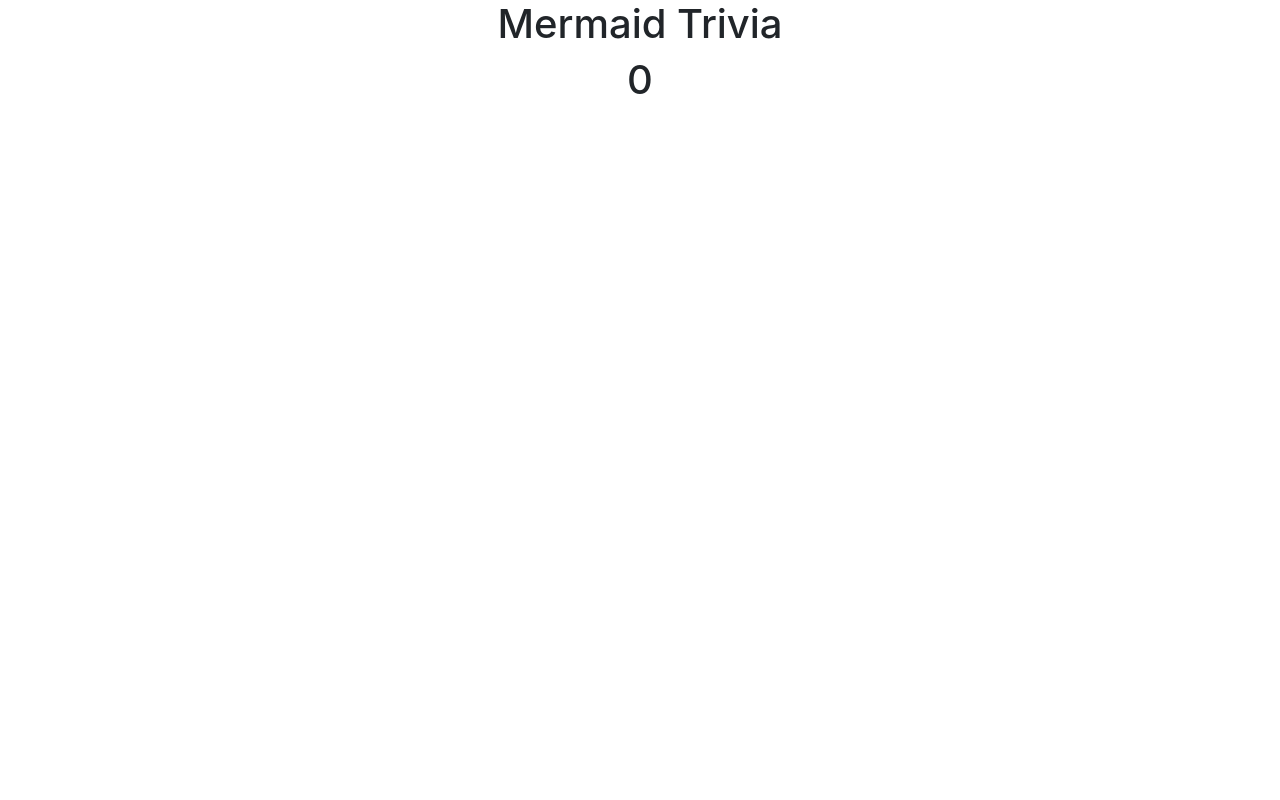
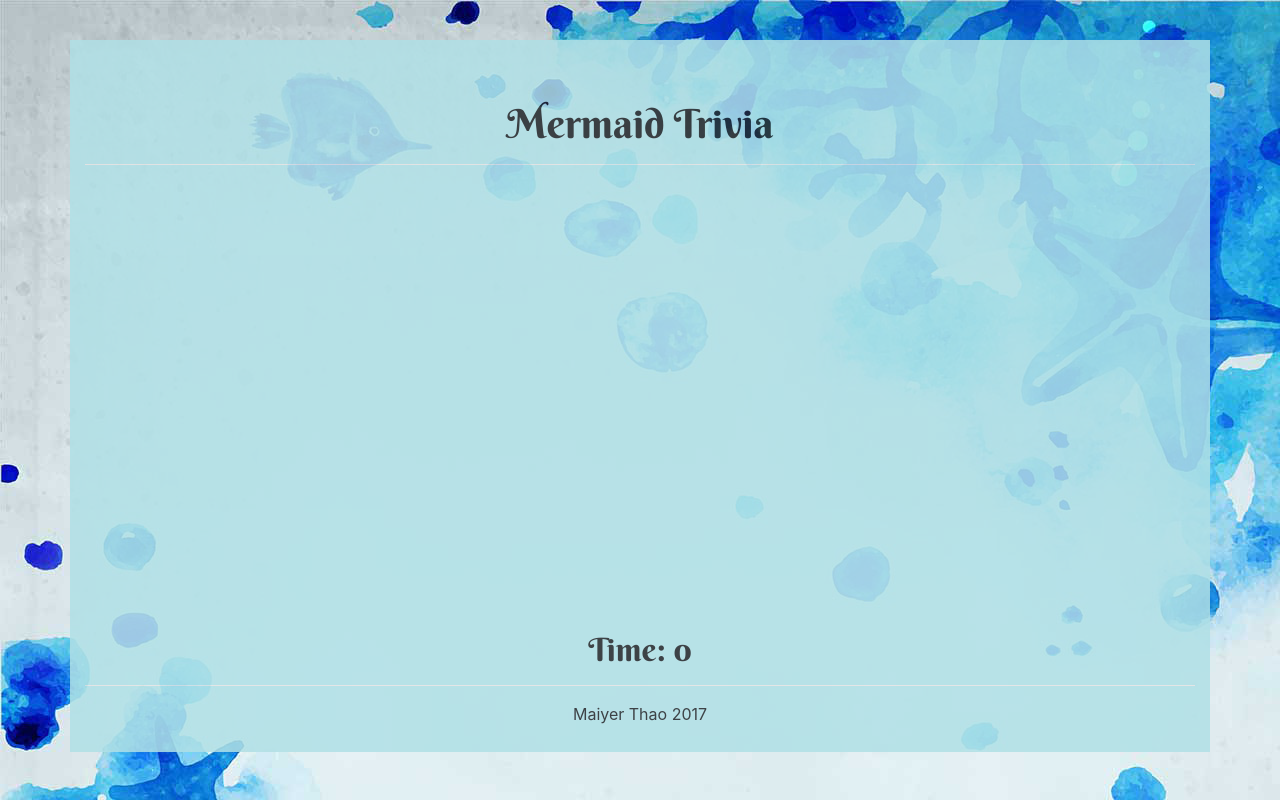
Before and after one commit to jaethao/mermaids-trivia-game, a plain HTML site: page index.html in a window 1280 px wide. Drawn offline with nearby package versions, Linux system fonts and the light colour scheme.

Commit message:
edit HTML,CSS,Images

```diff
--- a/assets/css/style.css
+++ b/assets/css/style.css
@@ -1 +1,31 @@
 @charset "UTF-8";
+
+body {
+background-image: url("../images/marine-bg.jpg");
+}
+
+.container{
+  background-color: #B0E0E6;
+  opacity: 0.85;
+}
+
+h1, h2, h3, h4, h5, h6 {
+font-family: 'Berkshire Swash', cursive;
+}
+
+#header{
+  margin-top: 1em;
+  padding-top: 1.5em;
+}
+
+hr{
+  background-color: white;
+}
+
+#question {
+  height: 450px;
+}
+
+footer{
+  height: 50px;
+}
--- a/index.html
+++ b/index.html
@@ -6,15 +6,25 @@
   <meta charset="utf-8">
   <!--Css style sheets-->
   <link rel="stylesheet" href="assets/css/reset.css">
+    <link rel="stylesheet" href="https://maxcdn.bootstrapcdn.com/bootstrap/4.0.0-beta.2/css/bootstrap.min.css" integrity="sha384-PsH8R72JQ3SOdhVi3uxftmaW6Vc51MKb0q5P2rRUpPvrszuE4W1povHYgTpBfshb" crossorigin="anonymous">
   <link rel="stylesheet" href="assets/css/style.css">
-  <link rel="stylesheet" href="https://maxcdn.bootstrapcdn.com/bootstrap/4.0.0-beta.2/css/bootstrap.min.css" integrity="sha384-PsH8R72JQ3SOdhVi3uxftmaW6Vc51MKb0q5P2rRUpPvrszuE4W1povHYgTpBfshb" crossorigin="anonymous">
+  <link href="https://fonts.googleapis.com/css?family=Berkshire+Swash" rel="stylesheet">
 </head>
 <body>
   <div class="container">
-    <h1 class="text-center">Mermaid Trivia</h1>
 
+    <!--header-->
+    <h1 class="text-center" id="header">Mermaid Trivia</h1>
+    <hr>
+<div id="question">
+</div>
 <!--timer-->
-    <h1 id="timer" class="text-center">0</h1>
+    <h2 id="timer" class="text-center">Time: 0</h2>
+    <hr>
+
+    <footer>
+      <p class="text-center">Maiyer Thao 2017</p>
+    </footer>
   </div>
 
 <!--javascript links-->
```
Also changed, not shown: assets/images/marine-bg.jpg (added), assets/images/mermaid-bg.jpg.
